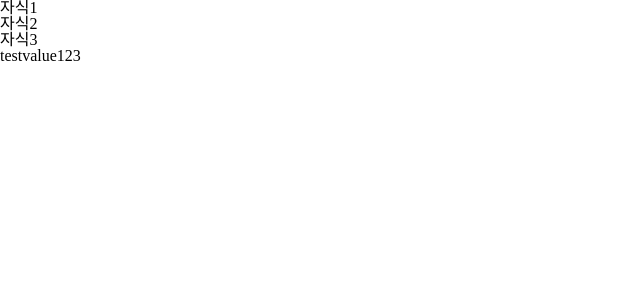
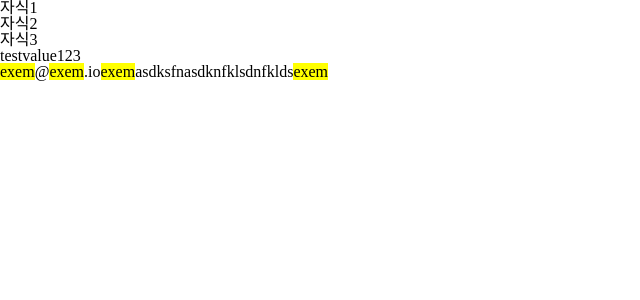
Before and after one commit to chichooon/vue-playground, a Vue app: page / in a window 1280 px wide. Shown: the top 300 px of the page, without its empty margins (0-640 px from the left). Built offline with nearby package versions, Linux system fonts and the light colour scheme.

Commit message:
feat: :sparkles: text highlight test

```diff
--- a/src/views/HomeView.vue
+++ b/src/views/HomeView.vue
@@ -1,9 +1,11 @@
 <template>
   <TestComponent />
   <TestComponent2 />
+  <TextHighlightView text="exem@exem.ioexemasdksfnasdknfklsdnfkldsexem" text-to-highlight="exem" />
 </template>
 
 <script setup lang="ts">
 import TestComponent from '@/components/ProvideInject/TestComponent.vue';
 import TestComponent2 from '@/components/ProvideInject/TestComponent2.vue';
+import TextHighlightView from './TextHighlightView.vue';
 </script>
--- /dev/null
+++ b/src/views/TextHighlightView.vue
@@ -0,0 +1,46 @@
+<template>
+  <template v-for="text in textSegment" :key="text">
+    <span v-if="!text.match">{{ text.text }}</span>
+    <mark v-else>{{ text.text }}</mark>
+  </template>
+</template>
+
+<script setup lang="ts">
+import { computed } from 'vue';
+
+export interface Props {
+  text: string;
+  textToHighlight: string;
+}
+
+interface TextSegment {
+  text: string;
+  match: boolean;
+}
+
+const props = defineProps<Props>();
+
+const textSegment = computed<TextSegment[]>(() => {
+  const lowerText = props.text.toLowerCase();
+  const lowerHighlightText = props.textToHighlight.toLowerCase();
+  if (!lowerText.includes(lowerHighlightText)) return [{ text: props.text, match: false }];
+
+  const result: TextSegment[] = [];
+  let startPos = 0;
+  const regexp = new RegExp(lowerHighlightText, 'ig');
+  for (const matchValue of lowerText.matchAll(regexp)) {
+    if (matchValue.index === undefined) {
+      console.log('matchValue.index is undefined!');
+      return [{ text: props.text, match: true }];
+    }
+    result.push({ text: lowerText.substring(startPos, matchValue.index), match: false });
+    startPos = matchValue.index;
+    result.push({
+      text: lowerHighlightText,
+      match: true,
+    });
+    startPos += lowerHighlightText.length;
+  }
+  return result;
+});
+</script>
```
